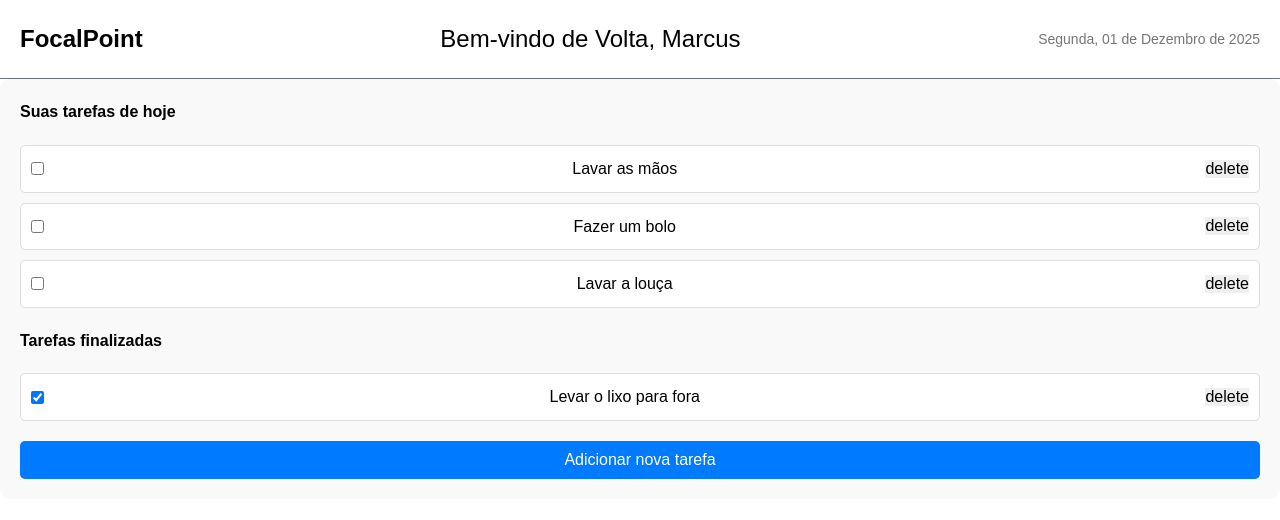
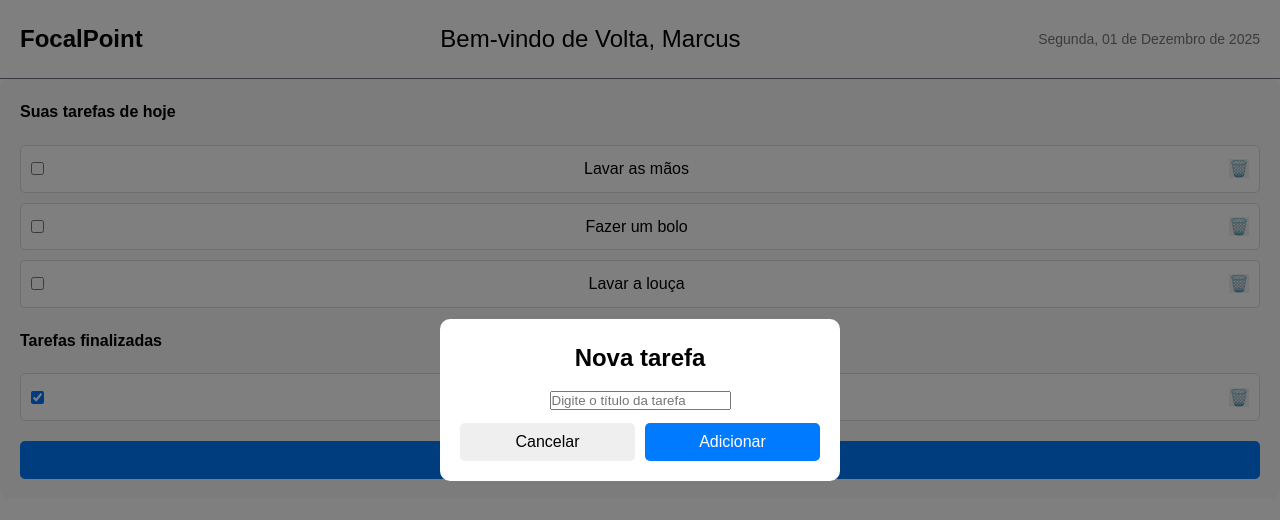
Before and after one commit to CoelhoEduardo/todoList-FocalPoint, a Next.js app: page / in a window 1280 px wide. Both pictures are taken after a click on the button "Adicionar nova tarefa". Shown: the top 520 px of the page. Built offline with nearby package versions, Linux system fonts and the light colour scheme.

Commit message:
start modals and done features

```diff
--- /dev/null
+++ b/src/components/Modal/Modal.module.scss
@@ -0,0 +1,49 @@
+.modal {
+    position: fixed;
+    top: 0;
+    left: 0;
+    width: 100%;
+    height: 100%;
+    background: rgba(0,0,0,0.5);
+    display: flex;
+    justify-content: center;
+    align-items: center;
+    padding: 10px;
+
+    .modalContent {
+        background: #fff;
+        padding: 20px;
+        border-radius: 10px;
+        max-width: 400px;
+        width: 100%;
+        text-align: center;
+
+        h2 {
+            margin-bottom: 10px;
+        }
+
+        .actions {
+            display: flex;
+            flex-wrap: wrap;
+            gap: 10px;
+            margin-top: 10px;
+        }
+
+        button {
+            flex: 1;
+            padding: 10px;
+            border-radius: 5px;
+            cursor: pointer;
+        }
+
+        .addButton {
+            background-color: #007bff;
+            color: white;
+        }
+
+        .deleteButton {
+            background-color: #dc3545;
+            color: white;
+        }
+    }
+}
--- /dev/null
+++ b/src/components/Modal/Modal.tsx
@@ -0,0 +1,58 @@
+import React, { useState } from "react";
+import styles from "./Modal.module.scss";
+
+interface ModalProps {
+  isOpen: boolean;
+  onClose: () => void;
+  onSubmit: (title: string) => void;
+  type: "add" | "delete";
+}
+
+export const Modal: React.FC<ModalProps> = ({
+  isOpen,
+  onClose,
+  onSubmit,
+  type,
+}) => {
+  const [title, setTitle] = useState("");
+
+  if (!isOpen) return null;
+
+  return (
+    <div className={styles.modal}>
+      <div className={styles.modalContent}>
+        <h2>{type === "add" ? "Nova tarefa" : "Deletar tarefa"}</h2>
+        {type === "add" && (
+          <input
+            type="text"
+            value={title}
+            onChange={(e) => setTitle(e.target.value)}
+            placeholder="Digite o título da tarefa"
+          />
+        )}
+        {type === "delete" && (
+          <p>Tem certeza que você deseja deletar essa tarefa?</p>
+        )}
+        <div className={styles.actions}>
+          <button className={styles.secondary} onClick={onClose}>
+            Cancelar
+          </button>
+          <button
+            className={type === "add" ? styles.addButton : styles.deleteButton}
+            onClick={() => {
+              if (type === "add") {
+                onSubmit(title);
+                setTitle("");
+              } else {
+                onSubmit("");
+              }
+              onClose();
+            }}
+          >
+            {type === "add" ? "Adicionar" : "Deletar"}
+          </button>
+        </div>
+      </div>
+    </div>
+  );
+};
--- a/src/components/TaskList/TaskList.tsx
+++ b/src/components/TaskList/TaskList.tsx
@@ -1,11 +1,14 @@
+"use client";
+
 import React, { useState } from "react";
 import styles from "./TaskList.module.scss";
+import { Modal } from "../Modal/Modal";
 
-type Task = {
+interface Task {
   id: number;
   title: string;
   completed: boolean;
-};
+}
 
 export const TaskList = () => {
   const [tasks, setTasks] = useState<Task[]>([
@@ -14,8 +17,11 @@ export const TaskList = () => {
     { id: 3, title: "Lavar a louça", completed: false },
     { id: 4, title: "Levar o lixo para fora", completed: true },
   ]);
+  const [isModalOpen, setIsModalOpen] = useState(false);
+  const [modalType, setModalType] = useState<"add" | "delete">("add");
+  const [selectedTaskId, setSelectedTaskId] = useState<number | null>(null);
 
-  const handleComplete = (id: number) => {
+  const toggleTask = (id: number) => {
     setTasks(
       tasks.map((task) =>
         task.id === id ? { ...task, completed: !task.completed } : task
@@ -23,8 +29,28 @@ export const TaskList = () => {
     );
   };
 
-  const handleDelete = (id: number) => {
-    setTasks(tasks.filter((task) => task.id !== id));
+  const openModal = (type: "add" | "delete", taskId?: number) => {
+    setModalType(type);
+    setSelectedTaskId(taskId || null);
+    setIsModalOpen(true);
+  };
+
+  const closeModal = () => {
+    setIsModalOpen(false);
+    setSelectedTaskId(null);
+  };
+
+  const handleSubmit = (title: string) => {
+    if (modalType === "add") {
+      const newTask: Task = {
+        id: Math.max(...tasks.map((t) => t.id)) + 1,
+        title,
+        completed: false,
+      };
+      setTasks([...tasks, newTask]);
+    } else if (modalType === "delete" && selectedTaskId) {
+      setTasks(tasks.filter((task) => task.id !== selectedTaskId));
+    }
   };
 
   return (
@@ -38,10 +64,15 @@ export const TaskList = () => {
               <input
                 type="checkbox"
                 checked={task.completed}
-                onChange={() => handleComplete(task.id)}
+                onChange={() => toggleTask(task.id)}
               />
-              <span>{task.title}</span>
-              <button onClick={() => handleDelete(task.id)}>delete</button>
+              <span className={styles.taskContent}>{task.title}</span>
+              <button
+                className={styles.deleteButton}
+                onClick={() => openModal("delete", task.id)}
+              >
+                🗑️
+              </button>
             </div>
           ))}
       </div>
@@ -54,14 +85,27 @@ export const TaskList = () => {
               <input
                 type="checkbox"
                 checked={task.completed}
-                onChange={() => handleComplete(task.id)}
+                onChange={() => toggleTask(task.id)}
               />
-              <span>{task.title}</span>
-              <button onClick={() => handleDelete(task.id)}>delete</button>
+              <span className={styles.taskContent}>{task.title}</span>
+              <button
+                className={styles.deleteButton}
+                onClick={() => openModal("delete", task.id)}
+              >
+                🗑️
+              </button>
             </div>
           ))}
       </div>
-      <button className={styles.addTaskButton}>Adicionar nova tarefa</button>
+      <button className={styles.addTaskButton} onClick={() => openModal("add")}>
+        Adicionar nova tarefa
+      </button>
+      <Modal
+        isOpen={isModalOpen}
+        onClose={closeModal}
+        onSubmit={handleSubmit}
+        type={modalType}
+      />
     </div>
   );
 };
```
